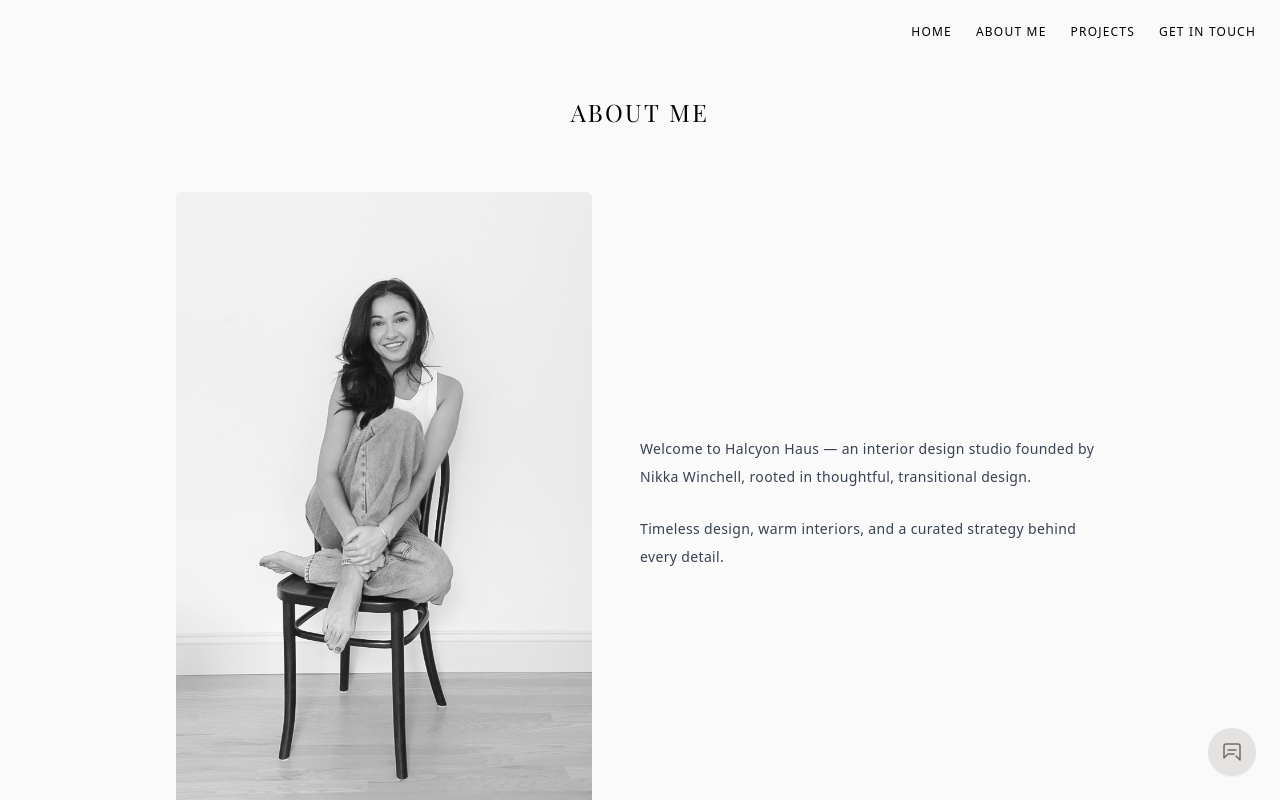
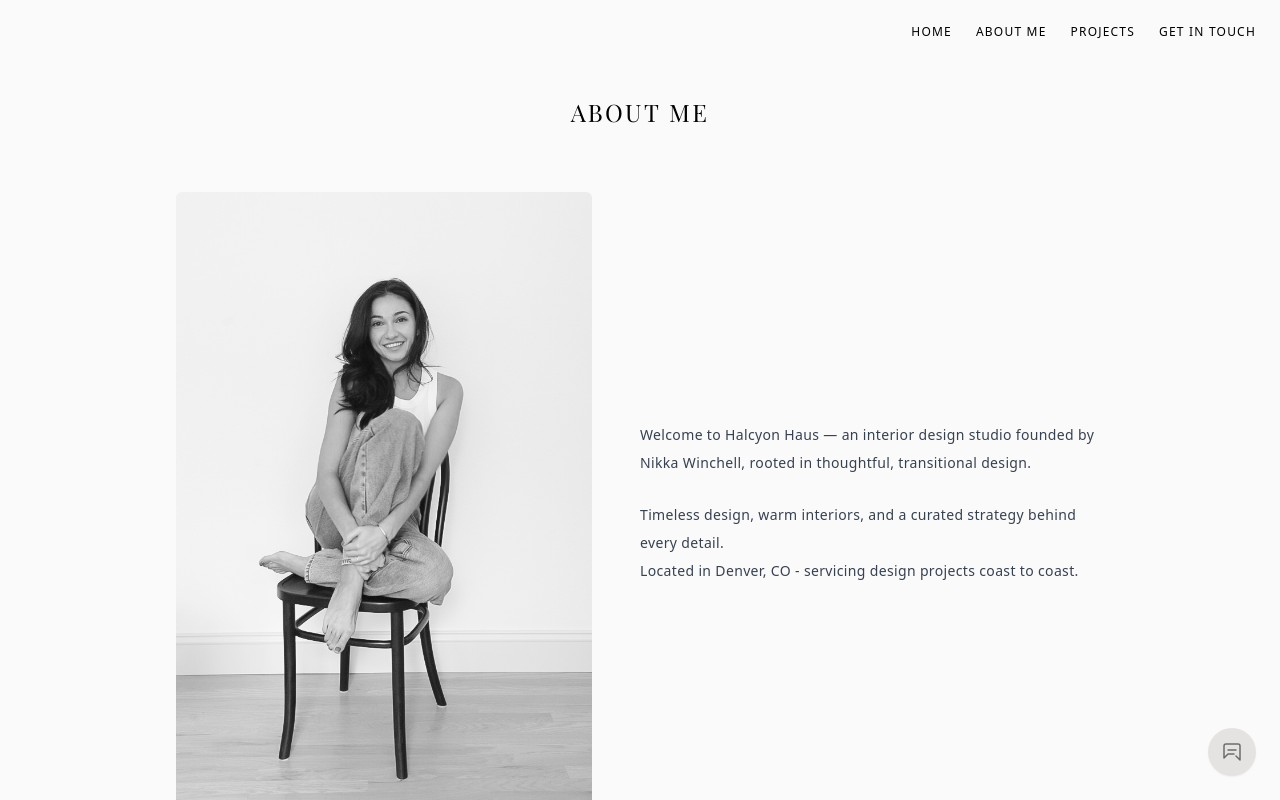
Before and after one commit to HalcyonHaus/halcyonhaus-site, a Next.js app: page /about in a window 1280 px wide. Shown: the top 800 px of the page. Built offline with nearby package versions, Linux system fonts and the light colour scheme.

Commit message:
Update about.js

```diff
--- a/pages/about.js
+++ b/pages/about.js
@@ -44,6 +44,9 @@ export default function AboutPage() {
     <p>
       Timeless design, warm interiors, and a curated strategy behind every detail.
     </p>
+      <p>
+      Located in Denver, CO - servicing design projects coast to coast.
+      </p>
   </div>
 </div>
       </main>
```
